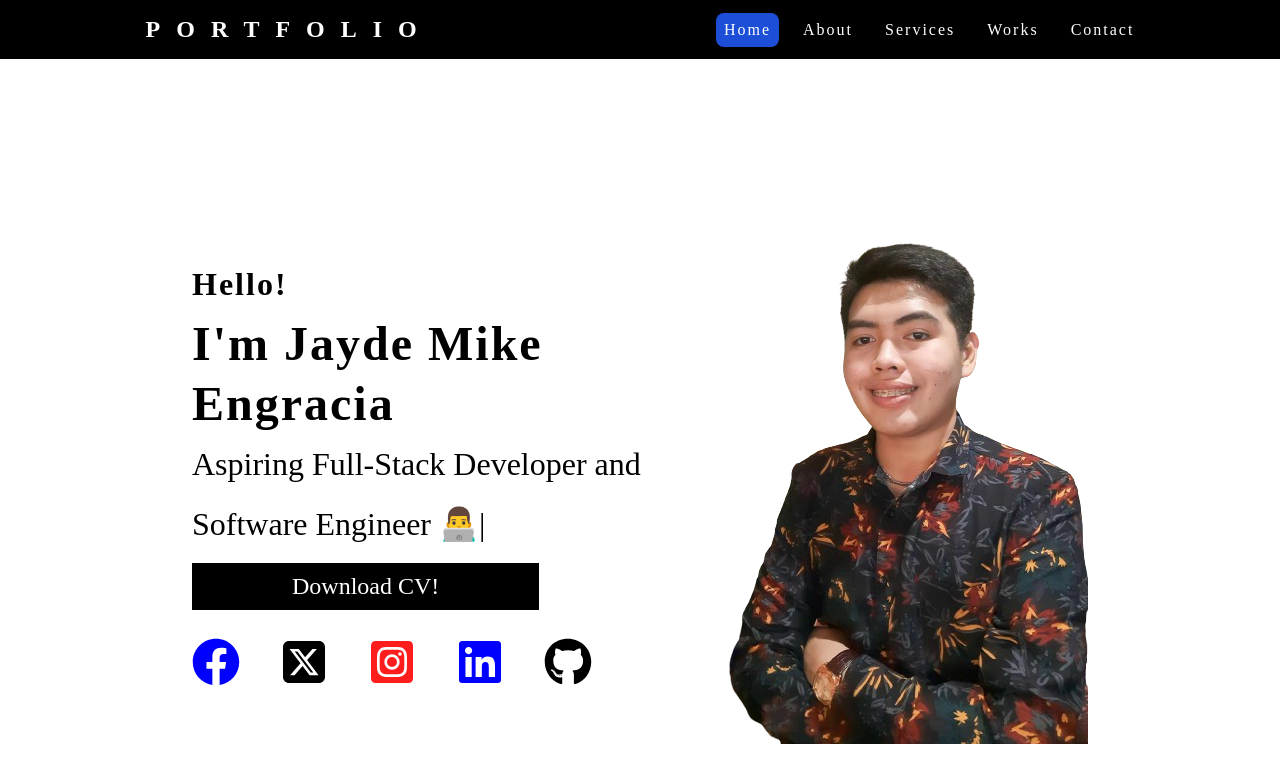
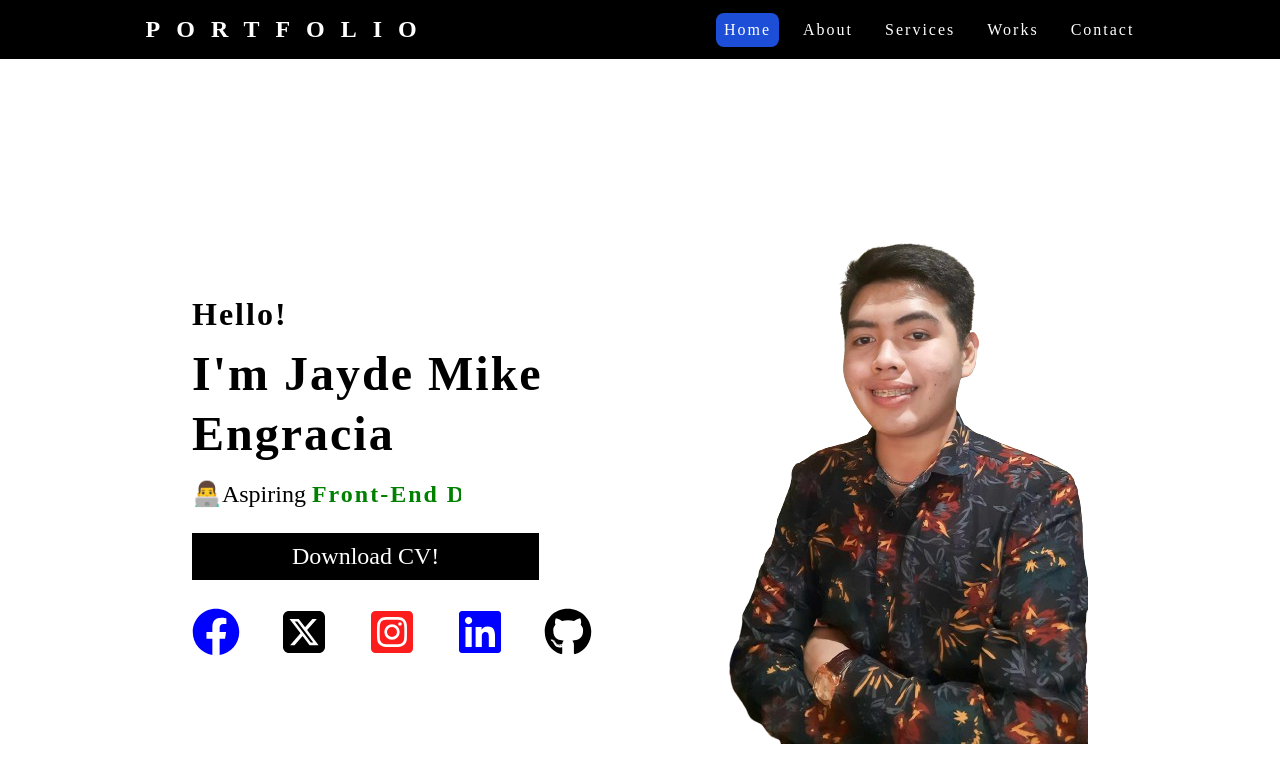
Before and after one commit to jaydemike20/reactportfolio, a React (Create React App) app: page / in a window 1280 px wide. Shown: the top 782 px of the page. Built offline with nearby package versions, Linux system fonts and the light colour scheme; a web font is replaced by a local one.

Commit message:
Added TypeWriter Animation

```diff
--- a/src/components/navbar.css
+++ b/src/components/navbar.css
@@ -65,7 +65,7 @@ nav .menu span {
     nav .title {
         width: 100%;
         display: flex;
-        justify-content: center;
+        justify-content: left;
     }
 
     nav .menu {
@@ -75,7 +75,6 @@ nav .menu span {
     nav {
         flex-direction: column;
         align-items: start;
-
 
     }
 
--- a/src/pages/home.css
+++ b/src/pages/home.css
@@ -23,9 +23,68 @@
     letter-spacing: 2px;
 }
 
-.container-left p {
+.animated-text {
     font-size: 2rem;
+    min-width: 280px;
 }
+
+.container-left span {
+    position: relative;
+    letter-spacing: 2px;
+    font-weight: 700;
+}
+
+.container-left span::before {
+    content: "Software Engineer";
+    color: green;
+    animation: words 20s infinite;
+}
+
+.container-left span::after {
+    content: "";
+    position: absolute;
+    top: 0px;
+    width: calc(100% + 8px);
+    height: 100%;
+    background-color: white;
+    border-left: 3px solid black;
+    right: -8px;
+    animation: cursor .8s infinite, typing 20s steps(14) infinite;
+}
+
+@keyframes cursor {
+    to {
+        border-left: 2px solid #ff7f5000 ;
+    }
+}
+
+@keyframes words {
+    0%, 20% {
+        content: "Software Engineer" ;
+    }
+    21%, 40% {
+        content: "Front-End Developer" ;
+    }
+    41%, 60% {
+        content: "Backend Developer" ;
+    }
+    61%, 80% {
+        content: "Mobile Developer" ;
+    }
+    81%, 100% {
+        content: "Full-Stack Developer" ;
+    }
+}
+
+@keyframes typing {
+    10%,15%,30%,35%,50%,55%,70%,75%,90%,95%{
+        width: 0;
+    }
+    5%,20%,25%,40%,45%,60%,65%,80%,85%{
+        width: calc(100% + 8px);
+    }
+}
+
 
 .container-left button {
     padding: 10px 100px;
@@ -81,6 +140,13 @@
     margin: 0% 2rem;
 }
 
+@media (max-width:1350px) {
+    .animated-text {
+        font-size: 1.5rem;
+        min-width: 100px;
+    }
+}
+
 @media (max-width:900px) {
     .container {
         flex-direction: column;
@@ -123,4 +189,9 @@
         margin: 0;
         padding: 0;
     }
+
+    .animated-text {
+        font-size: 1.5rem;
+        min-width: 280px;
+    }
 }
--- a/src/pages/home.tsx
+++ b/src/pages/home.tsx
@@ -7,12 +7,14 @@ import { FaSquareXTwitter } from "react-icons/fa6";
 
 export const Home = () => {
     return(
-
         <div className="container">
             <div className="container-left">
                 <h3>Hello!</h3>
                 <h1>I'm Jayde Mike Engracia</h1>
-                <p>Aspiring Full-Stack Developer and Software Engineer 👨‍💻|</p>
+                <div className="animated-text">
+                👨‍💻Aspiring <span></span>
+
+                </div>
                 <button>Download CV!</button>
 
                 <div className="icons">
```
